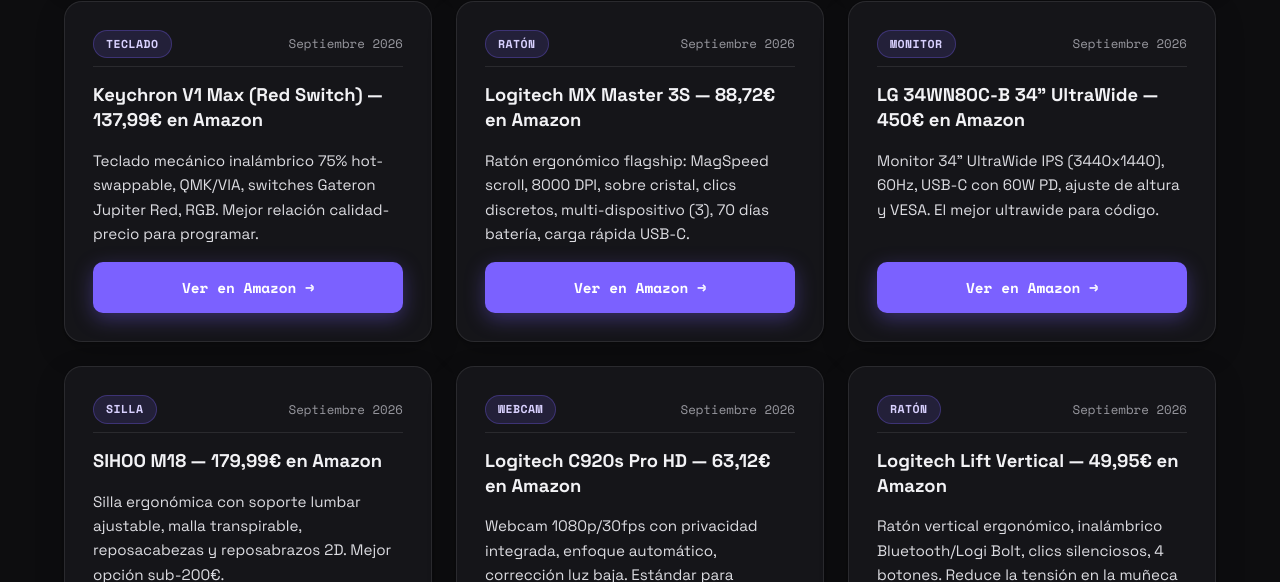
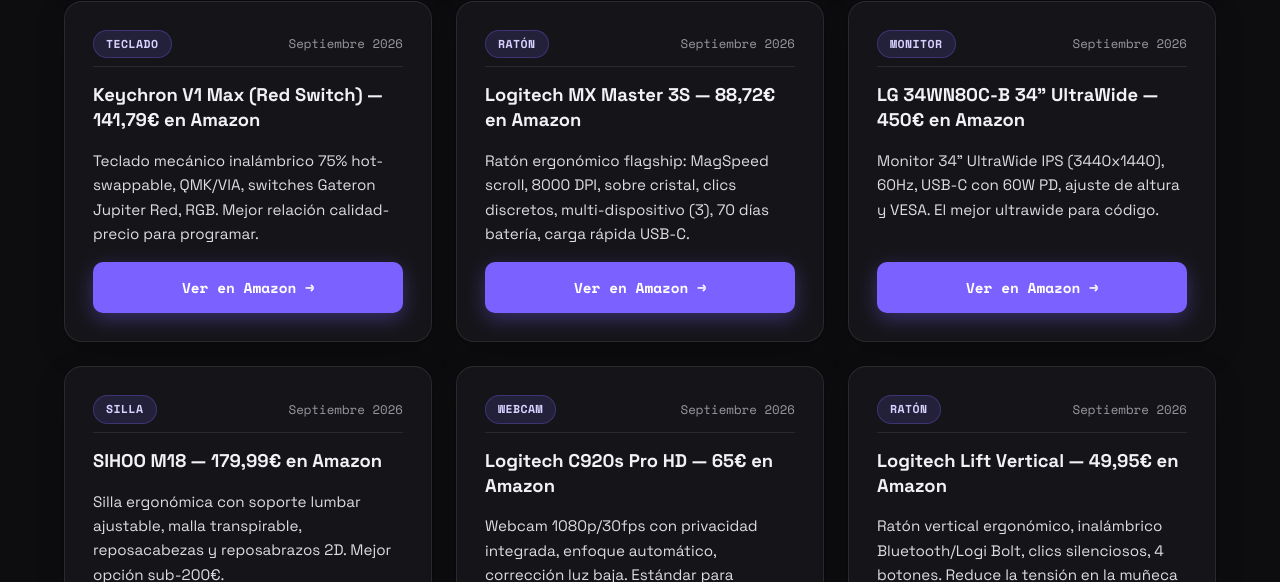
Before and after one commit to vibodigitalinfo-lab/codeandIA, a Jekyll site: the page built from promociones.md, in a window 1280 px wide and 900 px high, scrolled down 1329 px. Shown: the part 177-759 px from the top of the window. Built offline with Jekyll 4.4.1, drawn with Linux system fonts in a browser that asks for light colours.

Commit message:
fix(precios+seo): V1 Max 141,79 y C920s 65 verificados; interconecta guía dominio vs .es

```diff
--- a/_data/setup.yml
+++ b/_data/setup.yml
@@ -25,7 +25,7 @@
   emoji: "⌨️"
   productos:
     - nombre: "Keychron V1 Max (Gateron Red)"
-      precio: "137,99€"
+      precio: "141,79€"
       url: "https://www.amazon.es/dp/B0CNW5G66B?tag=codeandia-21"
       nota: "75% inalámbrico, QMK/VIA y hot-swappable. Mi relación calidad-precio favorita."
     - nombre: "Royal Kludge RK84ES"
@@ -64,7 +64,7 @@
   emoji: "🎥"
   productos:
     - nombre: "Logitech C920s Pro HD"
-      precio: "63,12€"
+      precio: "65,00€"
       url: "https://www.amazon.es/dp/B07MM4V7NR?tag=codeandia-21"
       nota: "1080p con tapa de privacidad. Estándar para clases y entrevistas."
 
--- a/promociones.md
+++ b/promociones.md
@@ -169,7 +169,7 @@ permalink: /ofertas/
         <span class="oferta-category">Teclado</span>
         <span class="oferta-date">Septiembre 2026</span>
       </div>
-      <h3>Keychron V1 Max (Red Switch) — 137,99€ en Amazon</h3>
+      <h3>Keychron V1 Max (Red Switch) — 141,79€ en Amazon</h3>
       <p class="oferta-excerpt">Teclado mecánico inalámbrico 75% hot-swappable, QMK/VIA, switches Gateron Jupiter Red, RGB. Mejor relación calidad-precio para programar.</p>
       <a href="https://www.amazon.es/dp/B0CNW5G66B?tag=codeandia-21" class="affiliate-btn" rel="sponsored nofollow noopener" target="_blank">Ver en Amazon →</a>
     </div>
@@ -209,7 +209,7 @@ permalink: /ofertas/
         <span class="oferta-category">Webcam</span>
         <span class="oferta-date">Septiembre 2026</span>
       </div>
-      <h3>Logitech C920s Pro HD — 63,12€ en Amazon</h3>
+      <h3>Logitech C920s Pro HD — 65€ en Amazon</h3>
       <p class="oferta-excerpt">Webcam 1080p/30fps con privacidad integrada, enfoque automático, corrección luz baja. Estándar para streaming y llamadas.</p>
       <a href="https://www.amazon.es/dp/B07MM4V7NR?tag=codeandia-21" class="affiliate-btn" rel="sponsored nofollow noopener" target="_blank">Ver en Amazon →</a>
     </div>
```
Also changed, not shown: articulos/comparativas/namecheap-vs-porkbun-dominio-es-estudiante.md (+2 -0 lines).
